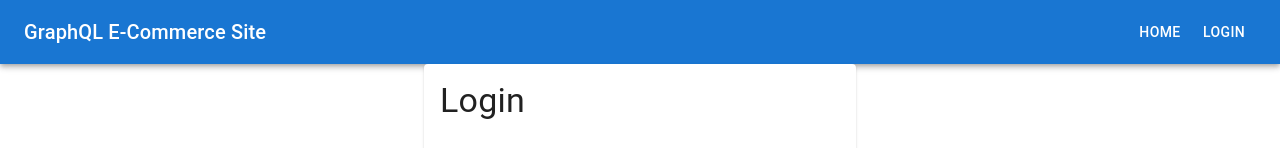
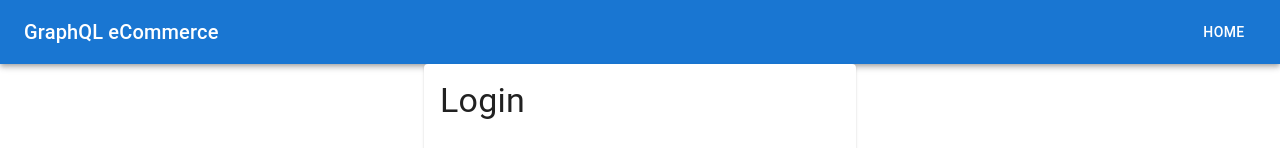
Before and after one commit to fbitti/react-graphql-ecommerce, a React (Create React App) app: page /login in a window 1280 px wide. Shown: the top 148 px of the page. Built offline with nearby package versions, Linux system fonts and the light colour scheme.

Commit message:
clean up the nav bar

```diff
--- a/package.json
+++ b/package.json
@@ -2,6 +2,9 @@
   "name": "ecommerce-mock",
   "version": "0.1.0",
   "private": true,
+  "engines": {
+    "node": "16.x"
+  },
   "dependencies": {
     "@apollo/client": "^3.7.10",
     "@emotion/react": "^11.11.1",
--- a/src/App.js
+++ b/src/App.js
@@ -1,10 +1,10 @@
 import React, { useState, useEffect } from 'react';
-import { BrowserRouter as Router, Route, Routes, NavLink } from 'react-router-dom';
+import { BrowserRouter as Router, Route, Routes } from 'react-router-dom';
 import Catalog from './components/Catalog';
 import Login from './components/Login';
 import Cart from './components/Cart';
 import UserContext from './UserContext';
-import { AppBar, Toolbar, Typography, Button } from '@mui/material';
+import NavigationBar from './components/NavigationBar'; // Make sure this is imported
 
 function App() {
   const [user, setUser] = useState(null);
@@ -22,43 +22,15 @@ function App() {
   };
 
   const handleLogout = () => {
-    // Remove user data from local storage
     localStorage.removeItem('user');
-    // Reset user in state
     setUser(null);
   };
 
   return (
     <div className="App">
       <Router>
-        <AppBar position="static">
-          <Toolbar>
-            <Typography variant="h6" component="div" sx={{ flexGrow: 1 }}>
-              GraphQL E-Commerce Site
-            </Typography>
-            <Button component={NavLink} to="/" color="inherit">
-              Home
-            </Button>
-            {!user ? (
-              <Button color="inherit" component={NavLink} to="/login">
-                Login
-              </Button>
-            ) : (
-              <React.Fragment>
-                <Typography variant="subtitle1" component="div" sx={{ marginLeft: 2, marginRight: 2 }}>
-                  Welcome, {user.name}
-                </Typography>
-                <Button color="inherit" component={NavLink} to="/cart">
-                  Cart
-                </Button>
-                <Button color="inherit" onClick={handleLogout}>
-                  Logout
-                </Button>
-              </React.Fragment>
-            )}
-          </Toolbar>
-        </AppBar>
         <UserContext.Provider value={user}>
+          <NavigationBar onLogout={handleLogout} />
           <Routes>
             <Route path="/" element={<Catalog />} />
             <Route path="/login" element={<Login onLogin={handleLogin} />} />
--- a/src/components/Cart.js
+++ b/src/components/Cart.js
@@ -1,6 +1,6 @@
 import React from 'react';
 import { useQuery, useMutation, gql } from '@apollo/client';
-import { List, ListItem, ListItemText, IconButton, Typography, Divider } from '@mui/material';
+import { List, ListItem, ListItemText, IconButton, Typography } from '@mui/material';
 import AddCircleOutlineIcon from '@mui/icons-material/AddCircleOutline';
 import RemoveCircleOutlineIcon from '@mui/icons-material/RemoveCircleOutline';
 import DeleteIcon from '@mui/icons-material/Delete';
--- /dev/null
+++ b/src/components/NavigationBar.js
@@ -0,0 +1,48 @@
+import React, { useContext } from 'react';
+import { NavLink, useLocation } from 'react-router-dom';
+import { AppBar, Toolbar, Typography, Button } from '@mui/material';
+import UserContext from '../UserContext';
+
+const NavigationBar = ({ onLogout }) => {
+  const location = useLocation();
+  const currentPath = location.pathname;
+  const user = useContext(UserContext); // Ensure this is correctly set
+
+  return (
+    <AppBar position="static">
+      <Toolbar>
+        <Typography variant="h6" component="div" sx={{ flexGrow: 1 }}>
+          GraphQL eCommerce
+        </Typography>
+        {currentPath !== '/' && (
+          <Button component={NavLink} to="/" color="inherit">
+            Home
+          </Button>
+        )}
+        {!user ? (
+          currentPath !== '/login' && (
+            <Button color="inherit" component={NavLink} to="/login">
+              Login
+            </Button>
+          )
+        ) : (
+          <>
+            <Typography variant="subtitle1" component="div" sx={{ marginLeft: 2, marginRight: 2 }}>
+              Welcome, {user.name}
+            </Typography>
+            {currentPath !== '/cart' && (
+              <Button color="inherit" component={NavLink} to="/cart">
+                Cart
+              </Button>
+            )}
+            <Button color="inherit" onClick={onLogout}>
+              Logout
+            </Button>
+          </>
+        )}
+      </Toolbar>
+    </AppBar>
+  );
+};
+
+export default NavigationBar;
```
Also changed, not shown: 1 other file (tests, documents, lock files or other folders).
